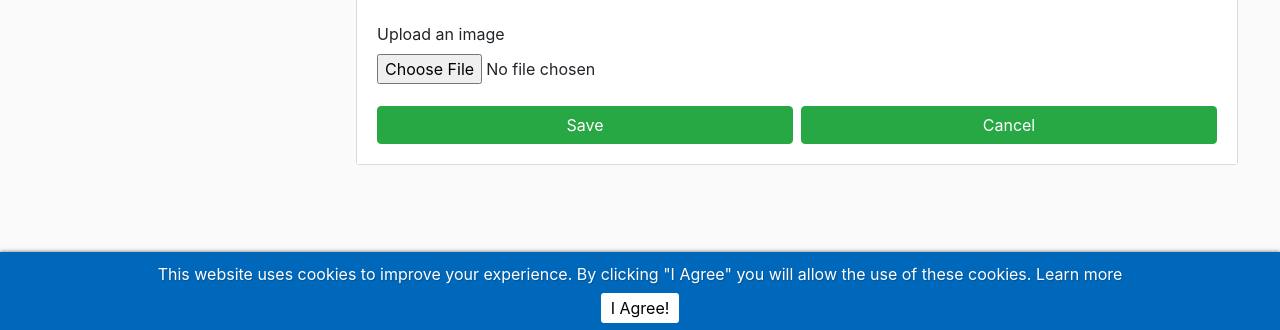
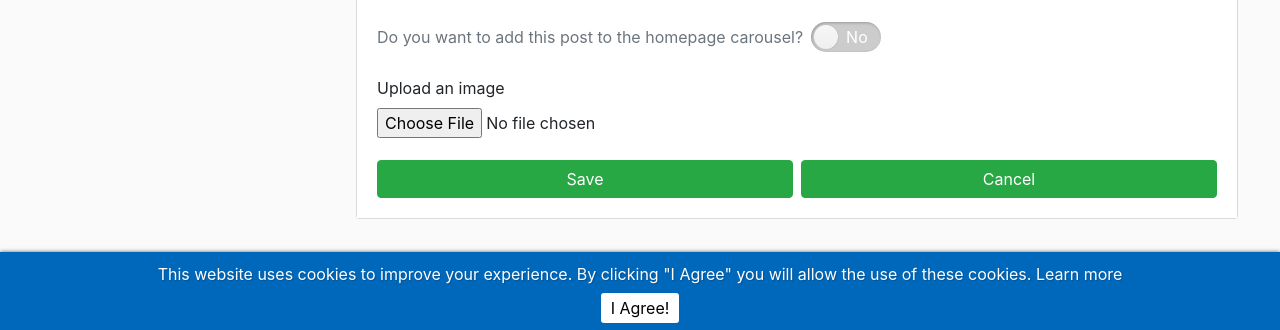
Before and after one commit to Ajax30/lightblog, a CodeIgniter app: page /database/dashboard/create-post in a window 1280 px wide. Shown: the part 470-800 px from the top of the page. Run offline with CodeIgniter, Linux system fonts and the light colour scheme; the visitor is signed in with stand-in values (Sample User, id 1); data that the repository does not hold is empty; some libraries are stand-ins or nearby versions.

Commit message:
Add carousel (featured posts) feature

```diff
--- a/application/controllers/Posts.php
+++ b/application/controllers/Posts.php
@@ -39,6 +39,12 @@ class Posts extends CI_Controller {
 
     	//use limit and offset returned by _initPaginator method
 		$data['posts'] = $this->Posts_model->get_posts($config['limit'], $config['offset']);
+
+		// featured posts
+		if ($data['is_featured'] = true) {
+			$data['featured'] = $this->Posts_model->featured_posts();
+		}
+
 		$this->load->view('partials/header', $data);
 		$this->load->view('posts');
 		$this->load->view('partials/footer');
--- a/application/controllers/dashboard/Posts.php
+++ b/application/controllers/dashboard/Posts.php
@@ -21,7 +21,6 @@ class Posts extends CI_Controller {
 	}
 
 	public function index() {
-
 		if (!$this->session->userdata('is_logged_in')) {
 			redirect('login');
 		}
@@ -50,7 +49,6 @@ class Posts extends CI_Controller {
 	}
 
 	public function create() {
-
 		// Only logged in users can create posts
 		if (!$this->session->userdata('is_logged_in')) {
 			redirect('login');
@@ -76,14 +74,17 @@ class Posts extends CI_Controller {
 			$this->load->view('dashboard/create-post');
 			$this->load->view('partials/footer');
 		} else {
-			// Create slug (from title)
+			// 1) Create slug (from title)
 			$slug = url_title(convert_accented_characters($this->input->post('title')), 'dash', TRUE);
 			$slugcount = $this->Posts_model->slug_count($slug, null);
 			if ($slugcount > 0) {
 				$slug = $slug."-".$slugcount;
 			}
 
-			// Upload image
+			// 2) Add post to carousel (if is the case)
+			$featured = $this->input->post('featured') ? 1 : 0;
+
+			// 3) Upload image
 			$config['upload_path'] = './assets/img/posts';
 			$config['allowed_types'] = 'jpg|jpeg|png';
 			$config['max_size'] = '2048';
@@ -112,7 +113,7 @@ class Posts extends CI_Controller {
 			}
 
 			if (empty($errors)) {
-				$this->Posts_model->create_post($post_image, $slug);
+				$this->Posts_model->create_post($post_image, $slug, $featured);
 				$this->session->set_flashdata('post_created', 'Your post has been created');
 				redirect('/');
 			} else {
@@ -165,6 +166,9 @@ class Posts extends CI_Controller {
 			$slug = $this->input->post('slug');
 		}
 
+			// 2) Add post to carousel
+			$featured = $this->input->post('featured') ? 1 : 0;
+
     // Upload image
 		$config['upload_path'] = './assets/img/posts';
 		$config['allowed_types'] = 'jpg|jpeg|png';
@@ -198,7 +202,7 @@ class Posts extends CI_Controller {
 		}
 
 		if ($this->form_validation->run() && empty($errors)) {
-			$this->Posts_model->update_post($id, $post_image, $slug);
+			$this->Posts_model->update_post($id, $post_image, $slug, $featured);
 			$this->session->set_flashdata('post_updated', 'Your post has been updated');
 			redirect('/' . $slug);
 		} else {
--- a/application/models/Posts_model.php
+++ b/application/models/Posts_model.php
@@ -14,6 +14,13 @@ class Posts_model extends CI_Model {
     $this->db->join('categories', 'posts.cat_id = categories.id', 'inner');
     $query = $this->db->get('posts', $limit, $offset);
     return $query->result();
+	}
+
+	public function featured_posts() {
+		$this->db->select('posts.*');
+		$this->db->order_by('posts.id', 'DESC');
+		$query = $this->db->get_where('posts', array('featured' => 1));
+		return $query->result();
 	}
 
 	public function search_count($expression) {
@@ -114,14 +121,15 @@ class Posts_model extends CI_Model {
     return $query->row(0)->slugcount;
 	}
 
-  // Create, post
-	public function create_post($post_image, $slug) {
+  // Create post
+	public function create_post($post_image, $slug, $featured) {
 		$data = [
 			'title' => $this->input->post('title'),
 			'slug' => $slug,
 			'description' => $this->input->post('desc'),
 			'content' => $this->input->post('body'),
 			'post_image' => $post_image,
+			'featured' => $featured,
 			'author_id' => $this->session->userdata('user_id'),
 			'cat_id' => $this->input->post('category'),
 			'created_at' => date('Y-m-d H:i:s')
@@ -130,13 +138,14 @@ class Posts_model extends CI_Model {
 	}
 
 	// Update post
-	public function update_post($id, $post_image, $slug) {
+	public function update_post($id, $post_image, $slug, $featured) {
 		$data = [
 			'title' => $this->input->post('title'),
 			'slug' => $slug,
 			'description' => $this->input->post('desc'),
 			'content' => $this->input->post('body'),
 			'post_image' => $post_image,
+			'featured' => $featured,
 			'cat_id' => $this->input->post('category'),
 			'updated_at' => date('Y-m-d H:i:s')
 		];
--- a/application/models/Static_model.php
+++ b/application/models/Static_model.php
@@ -8,6 +8,7 @@ class Static_model extends CI_Model {
 		$data['tagline'] = "A simple blog application made with Codeigniter 3";
 		$data['company_name'] = "My Company";
 		$data['company_email'] = "company@domain.com";
+		$data['is_featured'] = true;
 		$data['is_ckeditor'] = false;
 		$data['is_cookieconsent'] = true;
 		return $data;
--- a/application/views/dashboard/create-post.php
+++ b/application/views/dashboard/create-post.php
@@ -34,6 +34,14 @@
                 </select>
               </div>
 
+              <div id="switchContainer" class="pb-4">
+                <p class="m-0 pr-2 text-muted">Do you want to add this post to the homepage carousel?</p>
+                <div class="form-group switch-toggle">
+                  <input type="checkbox" name="featured" id="switch1">
+                  <label class="mb-0" for="switch1">Toggle</label>
+                </div>
+              </div>
+
               <label for="postimage" id="imageUploader">Upload an image</label>
               <div class="form-group">
                 <input type="file" name="userfile" id="postimage" size="20">
--- a/application/views/partials/footer.php
+++ b/application/views/partials/footer.php
@@ -13,6 +13,9 @@
 <script src="<?php echo base_url('assets/js/printThis.js')?>"></script>
 <?php endif; ?>
 <script src="<?php echo base_url('assets/js/app.js')?>"></script>
+<?php if ($is_featured == true && isset($featured)): ?>
+  <script src="<?php echo base_url('assets/js/carousel.js')?>"></script>
+<?php endif ?>
 <?php if ($is_ckeditor == true): ?>
 	<script>CKEDITOR.replace('body');</script>
 <?php endif ?>
--- a/application/views/partials/header.php
+++ b/application/views/partials/header.php
@@ -6,13 +6,16 @@
   <meta http-equiv="X-UA-Compatible" content="ie=edge">
   <link rel="stylesheet" href="<?php echo base_url('assets/css/font-awesome.min.css')?>">
   <link rel="stylesheet" href="<?php echo base_url('assets/css/bootstrap.min.css')?>">
-  <link rel="stylesheet" href="<?php echo base_url('assets/css/style.css')?>">
+	<link rel="stylesheet" href="<?php echo base_url('assets/css/style.css')?>">
   <?php if ($is_cookieconsent == true): ?>
   	<script src="<?php echo base_url('assets/lib/cookieconsent/js/cookieconsent.min.js')?>"></script>
   <?php endif ?>
   <?php if ($is_ckeditor == true): ?>
   <script src="<?php echo base_url('assets/lib/ckeditor/ckeditor.js')?>"></script>
-  <?php endif ?>
+	<?php endif ?>
+	<?php if ($is_featured == true && isset($featured)): ?>
+		<link rel="stylesheet" href="<?php echo base_url('assets/css/carousel.css')?>">
+	<?php endif; ?>
   <title><?php echo $site_title . " | " . $tagline; ?></title>
   <?php if (isset($post->title)): ?>
   <meta property="og:title" content="<?php echo $post->title; ?>">
--- a/application/views/posts.php
+++ b/application/views/posts.php
@@ -1,3 +1,4 @@
+<?php $this->load->view("partials/carousel");?>
 <div class="container">
 	<div class="row posts-grid">
 		<?php foreach ($posts as $post) :?>
--- a/assets/css/style.css
+++ b/assets/css/style.css
@@ -7,7 +7,9 @@ body {
   height: 100%;
 }
 
+
 /* Typo */
+
 .category-name,
 .results-found {
   font-size: 2.5rem !important;
@@ -21,6 +23,7 @@ body {
     font-size: 2rem !important;
   }
 }
+
 
 /* Helpers & Overwrites */
 
@@ -68,6 +71,19 @@ body {
   content: '\201D';
 }
 
+
+/* Layout */
+
+.site-wrapper {
+  min-height: 100%;
+  display: flex;
+  flex-direction: column;
+}
+
+#dashboard {
+  padding-right: 0;
+}
+
 #no_posts {
   padding: 0 15px;
   margin-top: 15px;
@@ -86,7 +102,8 @@ body {
   display: none;
 }
 
-.text-link, .text-link:hover {
+.text-link,
+.text-link:hover {
   color: #449d44;
 }
 
@@ -117,17 +134,94 @@ table a {
   font-size: .75rem;
 }
 
-/* Layout */
-.site-wrapper {
-  min-height: 100%;
+#switchContainer {
   display: flex;
-  flex-direction: column;
+  align-items: center;
 }
 
-#dashboard {
-  padding-right: 0;
+.switch-toggle {
+  display: inline-block;
 }
 
+.switch-toggle input[type=checkbox] {
+  height: 0;
+  width: 0;
+  visibility: hidden;
+  position: absolute;
+}
+
+.switch-toggle label {
+  cursor: pointer;
+  text-indent: -9999px;
+  width: 70px;
+  max-width: 70px;
+  height: 30px;
+  line-height: 20px;
+  background: #ccc;
+  display: block;
+  border-radius: 100px;
+  position: relative;
+  box-shadow: inset 1px 1px 3px 0px rgba(0, 0, 0, 0.25);
+}
+
+.switch-toggle label:after {
+  content: '';
+  position: absolute;
+  top: 2px;
+  left: 2px;
+  width: 26px;
+  height: 26px;
+  background: #f6f6f6;
+  background: -moz-linear-gradient(top, #f6f6f6 0%, #efefef 100%);
+  background: -webkit-linear-gradient(top, #f6f6f6 0%, #efefef 100%);
+  background: linear-gradient(to bottom, #f6f6f6 0%, #efefef 100%);
+  border-radius: 50%;
+  border: 1px solid rgba(0, 0, 0, .2);
+  transition: 0.2s;
+}
+
+.switch-toggle input:checked+label,
+.switch-toggle input:checked+input+label {
+  background: #28a745;
+}
+
+.switch-toggle input:checked+label:after {
+  border: 0;
+}
+
+.switch-toggle input+label:before,
+.switch-toggle input+input+label:before {
+  content: 'No';
+  position: absolute;
+  top: 5px;
+  left: 35px;
+  width: 26px;
+  height: 26px;
+  border-radius: 50%;
+  transition: 0.2s;
+  text-indent: 0;
+  color: #fff;
+}
+
+.switch-toggle input:checked+label:before,
+.switch-toggle input:checked+input+label:before {
+  content: 'Yes';
+  position: absolute;
+  top: 5px;
+  left: 10px;
+  width: 26px;
+  height: 26px;
+  border-radius: 50%;
+  transition: 0.2s;
+  text-indent: 0;
+  color: #fff;
+}
+
+.switch-toggle input:checked+label:after,
+.switch-toggle input:checked+input+label:after {
+  left: calc(100% - 2px);
+  transform: translateX(-100%);
+}
 
 /* Navigation */
 .navbar {
@@ -227,7 +321,7 @@ table a {
   background: #f7f7f7;
 }
 
-.preview > div .trash {
+.preview>div .trash {
   transition: all .5s ease;
   position: absolute;
   right: 0;
@@ -242,11 +336,11 @@ table a {
   font-size: 133%;
 }
 
-.preview > div:hover .trash {
+.preview>div:hover .trash {
   opacity: 1;
 }
 
-.trash > a {
+.trash>a {
   line-height: 1;
   text-shadow: 1px 1px rgba(1, 1, 1, .2);
   position: absolute;
@@ -265,7 +359,7 @@ table a {
   margin-top: 25px;
 }
 
-.posts-grid > [class*='col-'] {
+.posts-grid>[class*='col-'] {
   display: flex;
   flex-direction: column;
   margin-bottom: 25px;
@@ -276,19 +370,18 @@ table a {
   display: flex;
   flex-direction: column;
   background: #fff;
-  border-radius: 2px;
+  border-radius: 0;
   transition: all 0.3s ease-in-out;
   box-shadow: 0 1px 3px rgba(0, 0, 0, 0.12), 0 1px 2px rgba(0, 0, 0, 0.11);
 }
 
 .posts-grid .post:hover {
-  -webkit-box-shadow: 0px 1px 9px 0px rgba(0,0,0,0.22);
-  -moz-box-shadow: 0px 1px 9px 0px rgba(0,0,0,0.22);
-  box-shadow: 0px 1px 9px 0px rgba(0,0,0,0.22);
+  -webkit-box-shadow: 0px 1px 9px 0px rgba(0, 0, 0, 0.22);
+  -moz-box-shadow: 0px 1px 9px 0px rgba(0, 0, 0, 0.22);
+  box-shadow: 0px 1px 9px 0px rgba(0, 0, 0, 0.22);
 }
 
 .posts-grid .thumbnail {
-  border-radius: 2px 2px 0 0;
   overflow: hidden;
 }
 
@@ -302,7 +395,7 @@ table a {
   top: -3px;
   background: #b42d3a;
   display: inline-block;
-  box-shadow: 0 1px 2px rgba(0,0,0,0.3);
+  box-shadow: 0 1px 2px rgba(0, 0, 0, 0.3);
 }
 
 .posts-grid .post-category a {
@@ -385,7 +478,7 @@ table a {
 }
 
 .pagination-container {
- padding: 10px 0;
+  padding: 10px 0;
 }
 
 .pagination {
@@ -397,42 +490,43 @@ table a {
   margin-bottom: 0;
 }
 
-.pagination > li {
+.pagination>li {
   display: inline;
 }
 
-.pagination > li > a,
-.pagination > li > a:hover,
-.pagination > li > span {
+.pagination>li>a,
+.pagination>li>a:hover,
+.pagination>li>span {
   color: #585858;
   line-height: 1;
   padding: 6px 12px;
   text-decoration: none;
 }
 
-.pagination > .active > a,
-.pagination > .active > span,
-.pagination > .active > a:hover,
-.pagination > .active > span:hover,
-.pagination > .active > a:focus,
-.pagination > .active > span:focus {
+.pagination>.active>a,
+.pagination>.active>span,
+.pagination>.active>a:hover,
+.pagination>.active>span:hover,
+.pagination>.active>a:focus,
+.pagination>.active>span:focus {
   background-color: #449d44;
   border-color: #2b7c2b;
   color: #fff;
-  border-radius: 2px;
 }
 
-.pagination > .disabled > span,
-.pagination > .disabled > span:hover,
-.pagination > .disabled > span:focus,
-.pagination > .disabled > a,
-.pagination > .disabled > a:hover,
-.pagination > .disabled > a:focus {
+.pagination>.disabled>span,
+.pagination>.disabled>span:hover,
+.pagination>.disabled>span:focus,
+.pagination>.disabled>a,
+.pagination>.disabled>a:hover,
+.pagination>.disabled>a:focus {
   color: #585858;
   background-color: #ffffff;
 }
 
+
 /* Single Post */
+
 .post-title,
 .page-title {
   font-size: 2.5rem;
@@ -459,7 +553,7 @@ main p {
 }
 
 main p:last-of-type {
- margin: 0;
+  margin: 0;
 }
 
 main .img-thumbnail.float-left {
@@ -536,7 +630,7 @@ main .img-thumbnail.float-left {
   box-shadow: inset 0 1px 1px rgba(0, 0, 0, 0.075);
 }
 
-.has-error .text  {
+.has-error .text {
   color: #a94442 !important;
 }
 
@@ -562,6 +656,7 @@ main .img-thumbnail.float-left {
 .comment p {
   font-size: 13px;
 }
+
 
 /* Sidebar */
 .sidebar {
@@ -626,9 +721,9 @@ main .img-thumbnail.float-left {
   text-align: justify;
 }
 
-#newest_posts, #authors_list{
+#newest_posts,
+#authors_list {
   margin: -5px;
-
 }
 
 .tabbed-sidebar .tab-content .tab-pane p {
@@ -656,13 +751,13 @@ main .img-thumbnail.float-left {
   cursor: pointer;
 }
 
-.sidebar-list li > div {
+.sidebar-list li>div {
   vertical-align: top;
   padding-top: 5px;
   padding-bottom: 5px;
 }
 
-.sidebar-list li:nth-child(even) > div {
+.sidebar-list li:nth-child(even)>div {
   background: #efefef;
 }
 
@@ -707,28 +802,22 @@ main .img-thumbnail.float-left {
 }
 
 /* Min widths */
-
 @media (min-width: 1200px) {
-
   .post-meta .right-half,
   .post-meta .left-half,
   .post-meta a {
     display: flex;
     align-items: center;
   }
-
   .post-meta .left-half {
     justify-content: flex-start;
   }
-
   .post-meta .right-half {
     justify-content: flex-end;
   }
-
 }
 
 @media (min-width: 768px) {
-
   .navbar-dark .navbar-nav .dropdown-menu:after,
   .navbar-dark .navbar-nav .dropdown-menu:before {
     z-index: 1021;
@@ -740,34 +829,27 @@ main .img-thumbnail.float-left {
     width: 0;
     right: auto;
   }
-
   .navbar-dark .navbar-nav .dropdown-menu:before {
     top: -10px;
     left: 6px;
     border-color: transparent transparent rgba(0, 0, 0, .15);
   }
-
   .navbar-dark .navbar-nav .dropdown-menu:after {
     top: -8px;
     left: 7px;
     border-width: 0 10px 8px;
     border-color: transparent transparent #fafafa;
   }
-
   .navbar-nav .nav-item:last-child {
     margin-left: .25rem!important;
   }
-
 }
 
-
 /* Max widths */
-
 @media (max-width: 1200px) {
   .right-half {
     display: none;
   }
-
   .left-half {
     text-align: center;
   }
@@ -778,21 +860,17 @@ main .img-thumbnail.float-left {
     display: block;
     width: 100%;
   }
-
   .navbar-dark .navbar-nav .dropdown-menu {
     box-shadow: none;
     border: none;
     margin: 0 -0.5rem !important;
   }
-
   .container {
     max-width: 100%;
   }
-
   .sidebar {
     display: none;
   }
-
   .content {
     margin-right: 0;
   }
@@ -802,40 +880,33 @@ main .img-thumbnail.float-left {
   .container {
     max-width: 100%;
   }
-
   #dashboard {
     padding-left: 0;
   }
-
   .posts-grid {
     margin-left: 0;
     margin-right: 0;
   }
-
-  .posts-grid > [class*='col-'] {
+  .posts-grid>[class*='col-'] {
     padding-left: 5px;
     padding-right: 5px;
   }
 }
 
 @media print {
-
   @page {
     margin: 2cm;
   }
-
   body * {
     color: #000 !important;
   }
-
   /* Hide these elements */
   .right-half,
   .comments,
   .comment-form-wrapper,
-  .fb-share-button  {
-    display: none  !important;
+  .fb-share-button {
+    display: none !important;
   }
-
   /* No margin and padding */
   #post_content,
   .post-title,
@@ -843,29 +914,26 @@ main .img-thumbnail.float-left {
     margin: 0 !important;
     padding: 0 !important;
   }
-
   .post-title,
   .left-half {
-    text-align: left  !important;
+    text-align: left !important;
   }
-
   /* No border */
   #post_content,
   .post-meta {
     border: none !important;
   }
-
   p {
     line-height: 1.6 !important;
     font-size: 14pt !important;
     widows: 2;
     orphans: 1;
   }
-
   .post-content a:after {
     content: "( "attr(href)" )";
   }
 }
+
 
 /* Cookies */
 
@@ -887,14 +955,14 @@ main .img-thumbnail.float-left {
 
 .cc-message {
   color: #fff;
-  text-shadow: 1px 1px 1px rgba(0,0,0,0.2);
+  text-shadow: 1px 1px 1px rgba(0, 0, 0, 0.2);
 }
 
 .cc-compliance {
   padding-top: 10px;
 }
 
-.cc-btn  {
+.cc-btn {
   padding: 5px 10px;
   border-radius: 3px;
   text-decoration: none !important;
```
Also changed, not shown: application/views/dashboard/edit-post.php (+8 -1 lines), application/views/partials/carousel.php (added, +35 -0 lines), assets/css/carousel.css (added, +98 -0 lines), assets/js/carousel.js (added, +16 -0 lines), application/migrations/003_create_posts.php.
